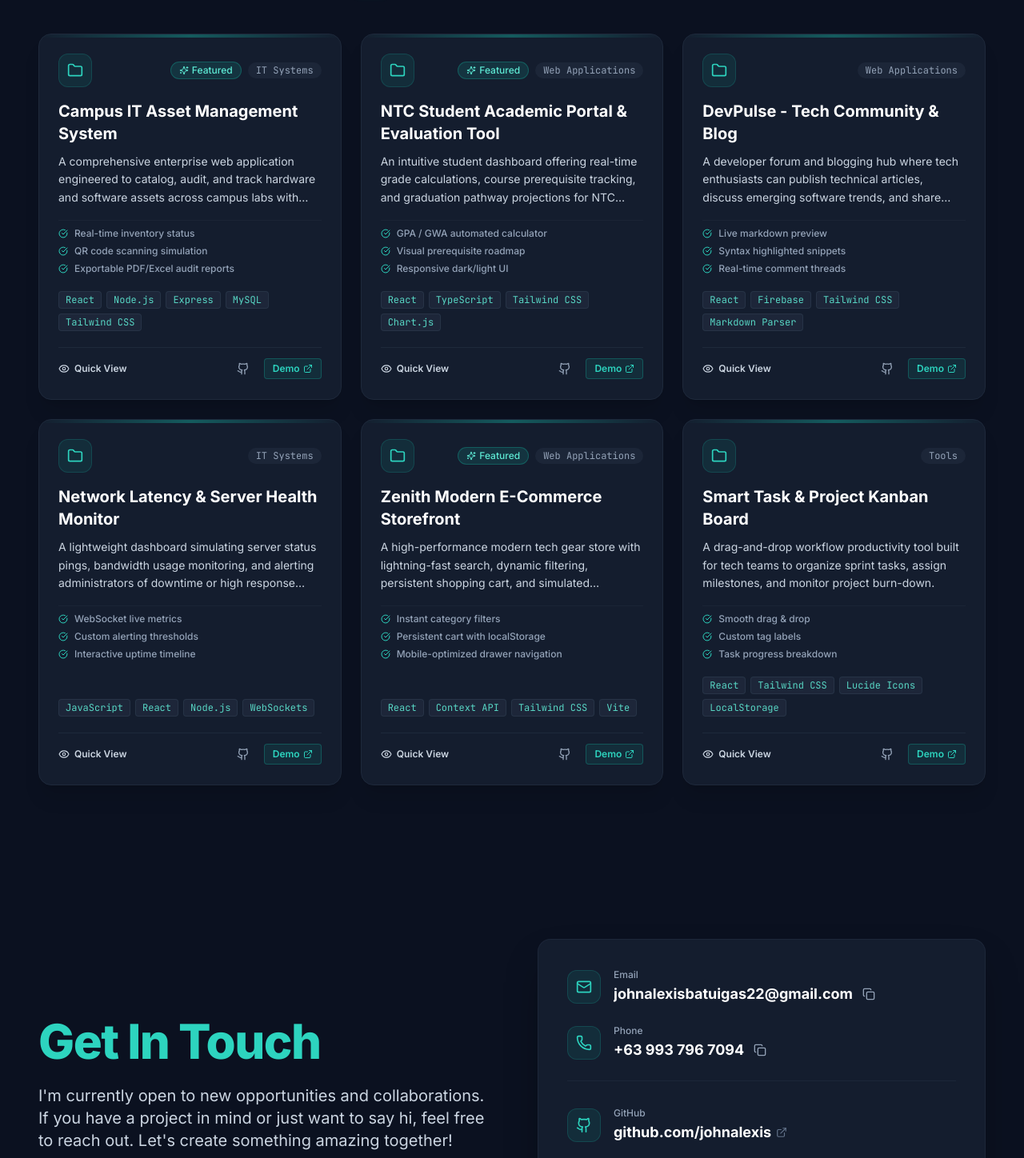
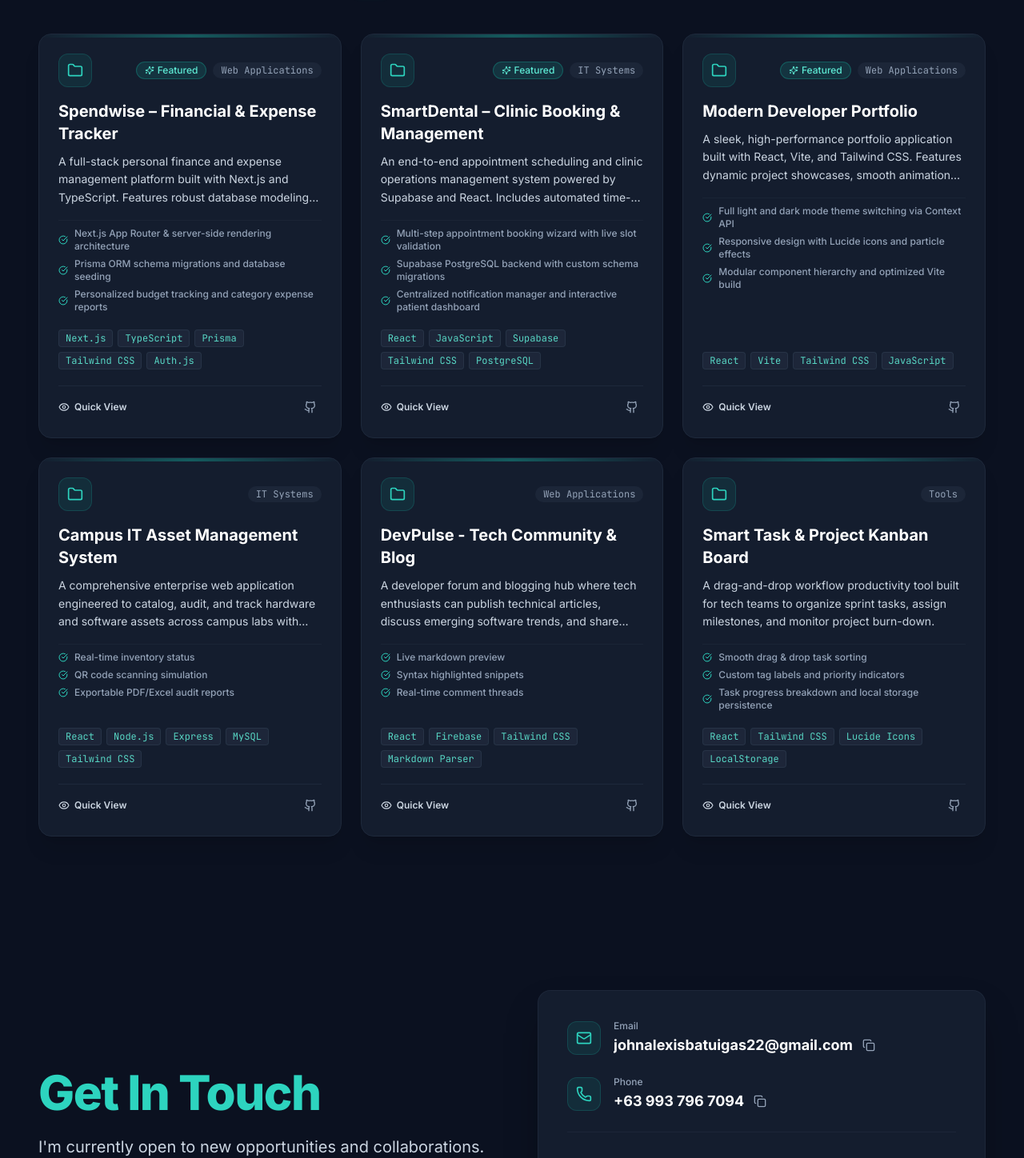
Before and after one commit to Ksystemaq/Portfolio, a React (Vite) app: page / in a window 1280 px wide. Shown: the part 2880-4328 px from the top of the page at 80% size. Built offline with nearby package versions, Linux system fonts and the light colour scheme.

Commit message:
Update projects with Spendwise, SmartDental, and Ksystemaq GitHub links

```diff
--- a/src/components/Footer.jsx
+++ b/src/components/Footer.jsx
@@ -105,7 +105,7 @@ const Footer = () => {
                 }`}
               >
                 <Github className="w-4 h-4 text-teal-500 shrink-0" />
-                <span>GitHub ({personal.githubDisplay || 'johnalexis'})</span>
+                <span>GitHub ({personal.githubDisplay || 'Ksystemaq'})</span>
                 <ExternalLink className="w-3 h-3 text-slate-500" />
               </a>
               <a
--- a/src/components/Projects.jsx
+++ b/src/components/Projects.jsx
@@ -143,6 +143,7 @@ const Projects = () => {
                     >
                       <Github className="w-4 h-4" />
                     </a>
+                    {proj.demoUrl && (
                       <a
                         href={proj.demoUrl}
                         target="_blank"
@@ -153,6 +154,7 @@ const Projects = () => {
                         <span>Demo</span>
                         <ExternalLink className="w-3 h-3" />
                       </a>
+                    )}
                   </div>
                 </div>
               </div>
@@ -218,6 +220,7 @@ const Projects = () => {
                 <Github className="w-4 h-4" />
                 <span>GitHub Repository</span>
               </a>
+              {selectedProject.demoUrl && (
                 <a
                   href={selectedProject.demoUrl}
                   target="_blank"
@@ -227,6 +230,7 @@ const Projects = () => {
                   <span>Launch Demo</span>
                   <ExternalLink className="w-4 h-4" />
                 </a>
+              )}
             </div>
           </div>
         </div>
--- a/src/data/portfolioData.js
+++ b/src/data/portfolioData.js
@@ -10,8 +10,8 @@ export const portfolioData = {
     graduationYear: "2024",
     email: "johnalexisbatuigas22@gmail.com",
     phone: "+63 993 796 7094",
-    github: "https://github.com/johnalexis",
-    githubDisplay: "github.com/johnalexis",
+    github: "https://github.com/Ksystemaq",
+    githubDisplay: "github.com/Ksystemaq",
     linkedin: "https://linkedin.com/in/john-alexis-batuigas",
     linkedinDisplay: "linkedin.com/in/john-alexis-batuigas",
     bio: "A recent BSIT graduate of National Teachers College (NTC), looking for opportunities that can make use of my tech-related skills",
@@ -90,63 +90,83 @@ export const portfolioData = {
   projects: [
     {
       id: 1,
+      title: "Spendwise – Financial & Expense Tracker",
+      category: "Web Applications",
+      description: "A full-stack personal finance and expense management platform built with Next.js and TypeScript. Features robust database modeling with Prisma ORM, secure authentication with Auth.js, and budget analytics.",
+      tags: ["Next.js", "TypeScript", "Prisma", "Tailwind CSS", "Auth.js"],
+      demoUrl: null,
+      githubUrl: "https://github.com/Ksystemaq/Spendwise",
+      featured: true,
+      accentColor: "teal",
+      highlights: [
+        "Next.js App Router & server-side rendering architecture",
+        "Prisma ORM schema migrations and database seeding",
+        "Personalized budget tracking and category expense reports"
+      ]
+    },
+    {
+      id: 2,
+      title: "SmartDental – Clinic Booking & Management",
+      category: "IT Systems",
+      description: "An end-to-end appointment scheduling and clinic operations management system powered by Supabase and React. Includes automated time-slot picking, notification center, and patient records management.",
+      tags: ["React", "JavaScript", "Supabase", "Tailwind CSS", "PostgreSQL"],
+      demoUrl: null,
+      githubUrl: "https://github.com/Ksystemaq/SmartDental",
+      featured: true,
+      accentColor: "blue",
+      highlights: [
+        "Multi-step appointment booking wizard with live slot validation",
+        "Supabase PostgreSQL backend with custom schema migrations",
+        "Centralized notification manager and interactive patient dashboard"
+      ]
+    },
+    {
+      id: 3,
+      title: "Modern Developer Portfolio",
+      category: "Web Applications",
+      description: "A sleek, high-performance portfolio application built with React, Vite, and Tailwind CSS. Features dynamic project showcases, smooth animations, dark/light theme switching, and interactive modals.",
+      tags: ["React", "Vite", "Tailwind CSS", "JavaScript"],
+      demoUrl: null,
+      githubUrl: "https://github.com/Ksystemaq/Portfolio",
+      featured: true,
+      accentColor: "cyan",
+      highlights: [
+        "Full light and dark mode theme switching via Context API",
+        "Responsive design with Lucide icons and particle effects",
+        "Modular component hierarchy and optimized Vite build"
+      ]
+    },
+    {
+      id: 4,
       title: "Campus IT Asset Management System",
       category: "IT Systems",
       description: "A comprehensive enterprise web application engineered to catalog, audit, and track hardware and software assets across campus labs with role-based access control.",
       tags: ["React", "Node.js", "Express", "MySQL", "Tailwind CSS"],
-      demoUrl: "https://example.com/demo-asset-manager",
-      githubUrl: "https://github.com/johnalexis/campus-it-assets",
-      featured: true,
-      accentColor: "teal",
-      highlights: ["Real-time inventory status", "QR code scanning simulation", "Exportable PDF/Excel audit reports"]
+      demoUrl: null,
+      githubUrl: "https://github.com/Ksystemaq/campus-it-assets",
+      featured: false,
+      accentColor: "emerald",
+      highlights: [
+        "Real-time inventory status",
+        "QR code scanning simulation",
+        "Exportable PDF/Excel audit reports"
+      ]
     },
     {
-      id: 2,
-      title: "NTC Student Academic Portal & Evaluation Tool",
-      category: "Web Applications",
-      description: "An intuitive student dashboard offering real-time grade calculations, course prerequisite tracking, and graduation pathway projections for NTC students.",
-      tags: ["React", "TypeScript", "Tailwind CSS", "Chart.js"],
-      demoUrl: "https://example.com/demo-portal",
-      githubUrl: "https://github.com/johnalexis/student-academic-portal",
-      featured: true,
-      accentColor: "blue",
-      highlights: ["GPA / GWA automated calculator", "Visual prerequisite roadmap", "Responsive dark/light UI"]
-    },
-    {
-      id: 3,
+      id: 5,
       title: "DevPulse - Tech Community & Blog",
       category: "Web Applications",
       description: "A developer forum and blogging hub where tech enthusiasts can publish technical articles, discuss emerging software trends, and share code snippets.",
       tags: ["React", "Firebase", "Tailwind CSS", "Markdown Parser"],
-      demoUrl: "https://example.com/demo-devpulse",
-      githubUrl: "https://github.com/johnalexis/devpulse-community",
+      demoUrl: null,
+      githubUrl: "https://github.com/Ksystemaq/devpulse-community",
       featured: false,
-      accentColor: "emerald",
-      highlights: ["Live markdown preview", "Syntax highlighted snippets", "Real-time comment threads"]
-    },
-    {
-      id: 4,
-      title: "Network Latency & Server Health Monitor",
-      category: "IT Systems",
-      description: "A lightweight dashboard simulating server status pings, bandwidth usage monitoring, and alerting administrators of downtime or high response times.",
-      tags: ["JavaScript", "React", "Node.js", "WebSockets"],
-      demoUrl: "https://example.com/demo-network-monitor",
-      githubUrl: "https://github.com/johnalexis/network-health-monitor",
-      featured: false,
-      accentColor: "cyan",
-      highlights: ["WebSocket live metrics", "Custom alerting thresholds", "Interactive uptime timeline"]
-    },
-    {
-      id: 5,
-      title: "Zenith Modern E-Commerce Storefront",
-      category: "Web Applications",
-      description: "A high-performance modern tech gear store with lightning-fast search, dynamic filtering, persistent shopping cart, and simulated checkout.",
-      tags: ["React", "Context API", "Tailwind CSS", "Vite"],
-      demoUrl: "https://example.com/demo-zenith-store",
-      githubUrl: "https://github.com/johnalexis/zenith-ecommerce",
-      featured: true,
       accentColor: "purple",
-      highlights: ["Instant category filters", "Persistent cart with localStorage", "Mobile-optimized drawer navigation"]
+      highlights: [
+        "Live markdown preview",
+        "Syntax highlighted snippets",
+        "Real-time comment threads"
+      ]
     },
     {
       id: 6,
@@ -154,11 +174,15 @@ export const portfolioData = {
       category: "Tools",
       description: "A drag-and-drop workflow productivity tool built for tech teams to organize sprint tasks, assign milestones, and monitor project burn-down.",
       tags: ["React", "Tailwind CSS", "Lucide Icons", "LocalStorage"],
-      demoUrl: "https://example.com/demo-kanban",
-      githubUrl: "https://github.com/johnalexis/smart-kanban-board",
+      demoUrl: null,
+      githubUrl: "https://github.com/Ksystemaq/smart-kanban-board",
       featured: false,
       accentColor: "indigo",
-      highlights: ["Smooth drag & drop", "Custom tag labels", "Task progress breakdown"]
+      highlights: [
+        "Smooth drag & drop task sorting",
+        "Custom tag labels and priority indicators",
+        "Task progress breakdown and local storage persistence"
+      ]
     }
   ],
   resume: {
```
Lines whose indentation alone changed are shown as unchanged.
